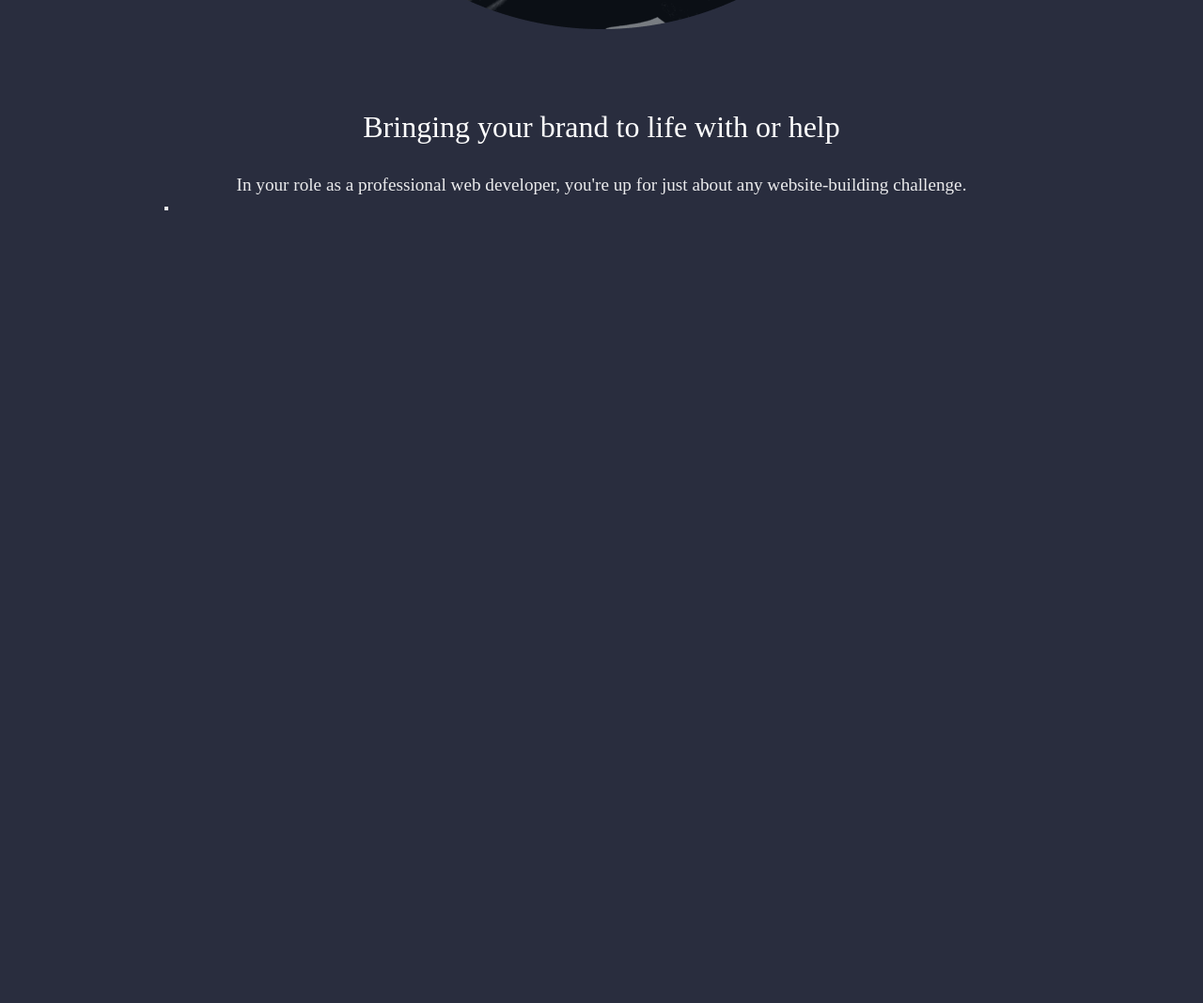
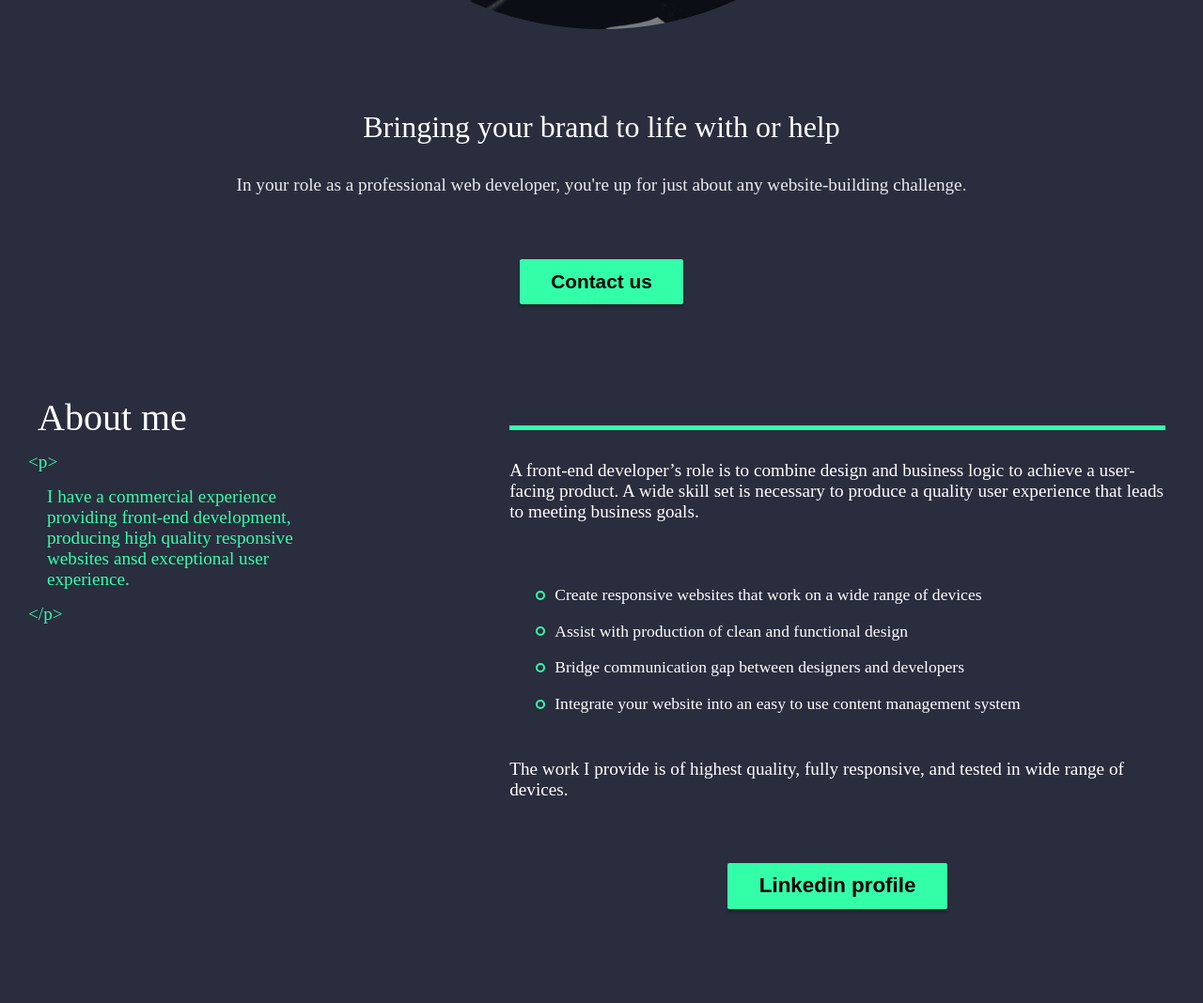
Before and after one commit to Mohanbarman/portfolio-1, a plain HTML site: page index.html in a window 1280 px wide. Shown: the part 793-1861 px from the top of the page at 94% size. Before the commit the page ends 1029 px from the top, so only its background shows below. Drawn offline with Linux system fonts and the light colour scheme.

Commit message:
Fixing buttons

```diff
--- a/index.html
+++ b/index.html
@@ -37,7 +37,7 @@
 
     <main class="main-section">
       <div class="profile">
-        <img src="src/profile.png" />
+        <img src="/src/profile.png" /">
       </div>
 
       <section class="left-section">
@@ -47,14 +47,15 @@
           any website-building challenge.
         </p>
 
-        <button class="contact-btn">
-          <div></div>
+        <button class="btn">
+          <div class="background"></div>
+          <div class="effect"></div>
+          <span>Contact us</span>
         </button>
       </section>
     </main>
 
-    <!--
-  <section class="about-me-section">
+    <section class="about-me-section">
       <section class="left-section">
         <h1>About me</h1>
         <p>
@@ -77,21 +78,23 @@
           <li>Assist with production of clean and functional design</li>
           <li>Bridge communication gap between designers and developers</li>
           <li>
-            Integrate your website into an easy to use content management
-            system
+            Integrate your website into an easy to use content management system
           </li>
         </ul>
         <p>
-          The work I provide is of highest quality, fully responsive, and
-          tested in wide range of devices.
+          The work I provide is of highest quality, fully responsive, and tested
+          in wide range of devices.
         </p>
 
-        <button class="linkedin-btn html-style">
+        <button class="btn">
+          <div class="background"></div>
+          <div class="effect"></div>
           Linkedin profile
         </button>
       </section>
     </section>
 
+    <!--
     <section class="recent-works">
       <div class="card">
         <img src="src/card-1.png" />
```
